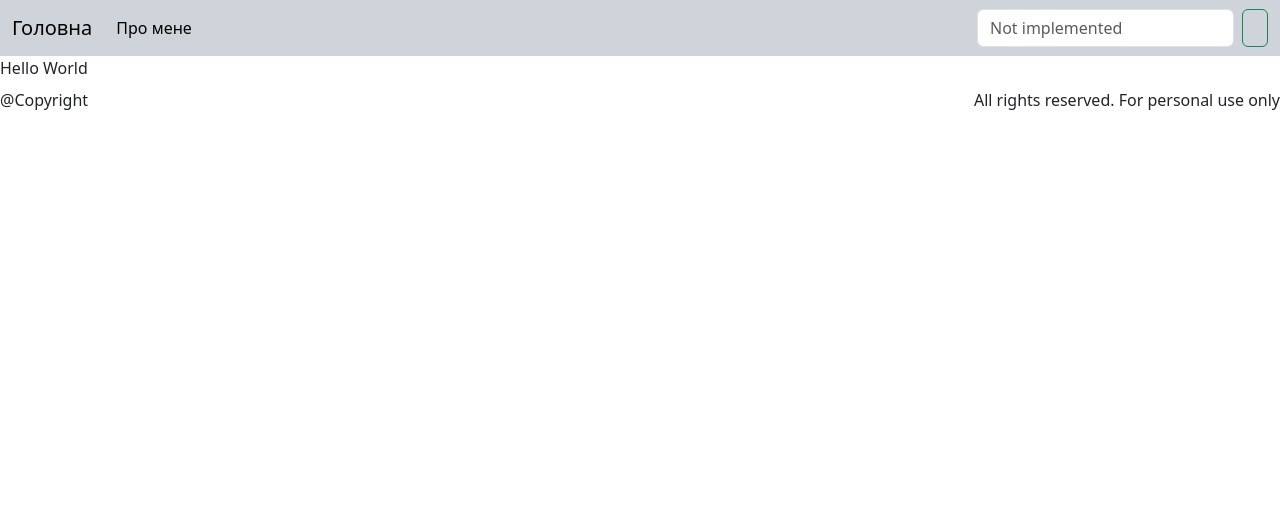
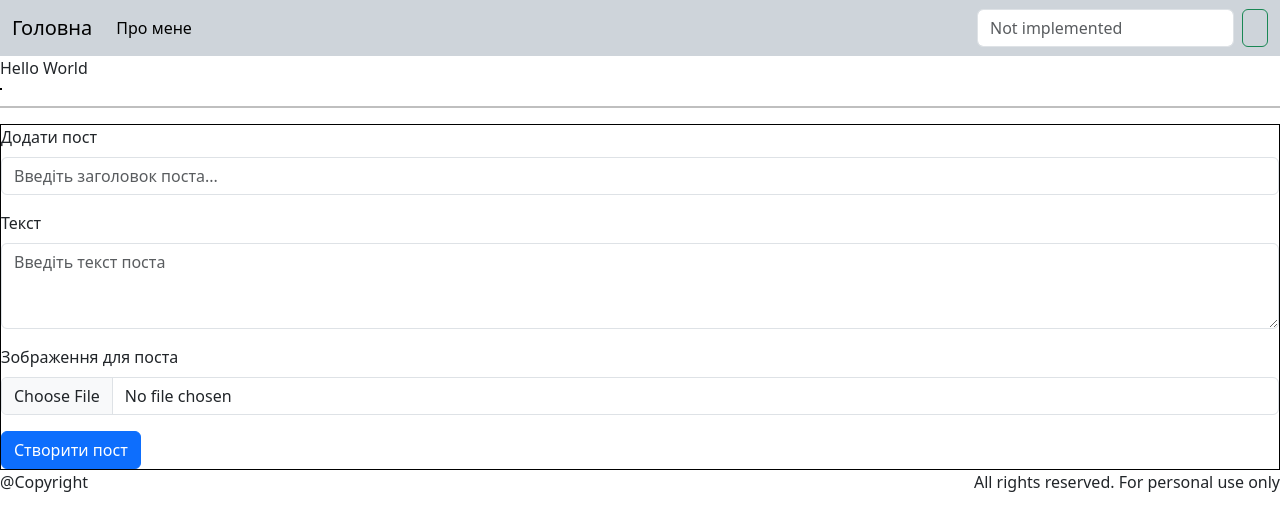
Before and after one commit to M-Pidlisnyi/new_blog, a Django app: template blogapp/templates/category.html in a window 1280 px wide. Shown: the top 531 px of the page. Run offline with Django 3.2, Linux system fonts and the light colour scheme; the template is opened without the code that fills it, so the values that code supplies are empty.

Commit message:
added creation and deletion of posts

```diff
--- a/blogapp/templates/category.html
+++ b/blogapp/templates/category.html
@@ -2,7 +2,7 @@
 
 {% block content %}
 	<h2>{{ category.name }}</h2>
-    <div style="display: flex;">
+    <div style="display: flex; width: fit-content" class="border border-black">
     {% for post in posts %}
         <div class="card" style="width: 18rem;">
               <img src="..." class="card-img-top" alt="post image">
@@ -10,8 +10,29 @@
                 <h5 class="card-title">{{ post.title }}</h5>
                 <p class="card-text">{{ post.text }}</p>
                 <a href="#" class="btn btn-primary">Переглянути</a>
+                <a href="{% url 'delete_post' post_id=post.id %}" class="btn btn-danger">Видалити</a>
               </div>
         </div>
     {% endfor %}
     </div>
+    <hr class="border border-black">
+
+    <form method="post" class="border border-black">
+    {% csrf_token %}
+        <div class="mb-3">
+          <label for="exampleFormControlInput1" class="form-label">Додати пост</label>
+          <input name="title" type="text" class="form-control" id="exampleFormControlInput1" placeholder="Введіть заголовок поста..." required>
+        </div>
+        <div class="mb-3">
+          <label for="exampleFormControlTextarea1" class="form-label">Текст</label>
+          <textarea name="text" class="form-control" id="exampleFormControlTextarea1" rows="3" placeholder="Введіть текст поста"></textarea>
+        </div>
+        <div class="mb-3">
+          <label for="formFile" class="form-label">Зображення для поста</label>
+          <input name="image" class="form-control" type="file" id="formFile">
+        </div>
+        <div>
+            <input type="submit"  class="btn btn-primary" value="Створити пост">
+        </div>
+    </form>
 {% endblock %}
--- a/blogapp/urls.py
+++ b/blogapp/urls.py
@@ -5,5 +5,6 @@ from blogapp import views
 urlpatterns = [
     path('', views.index, name='index'),
     path('about/', views.about, name='about'),
-    path('category/<int:category_id>/', views.category, name='category')
+    path('category/<int:category_id>/', views.category, name='category'),
+    path('post/delete/<int:post_id>/', views.delete_post, name='delete_post')
 ]
```
Also changed, not shown: blogapp/views.py (+16 -1 lines).
